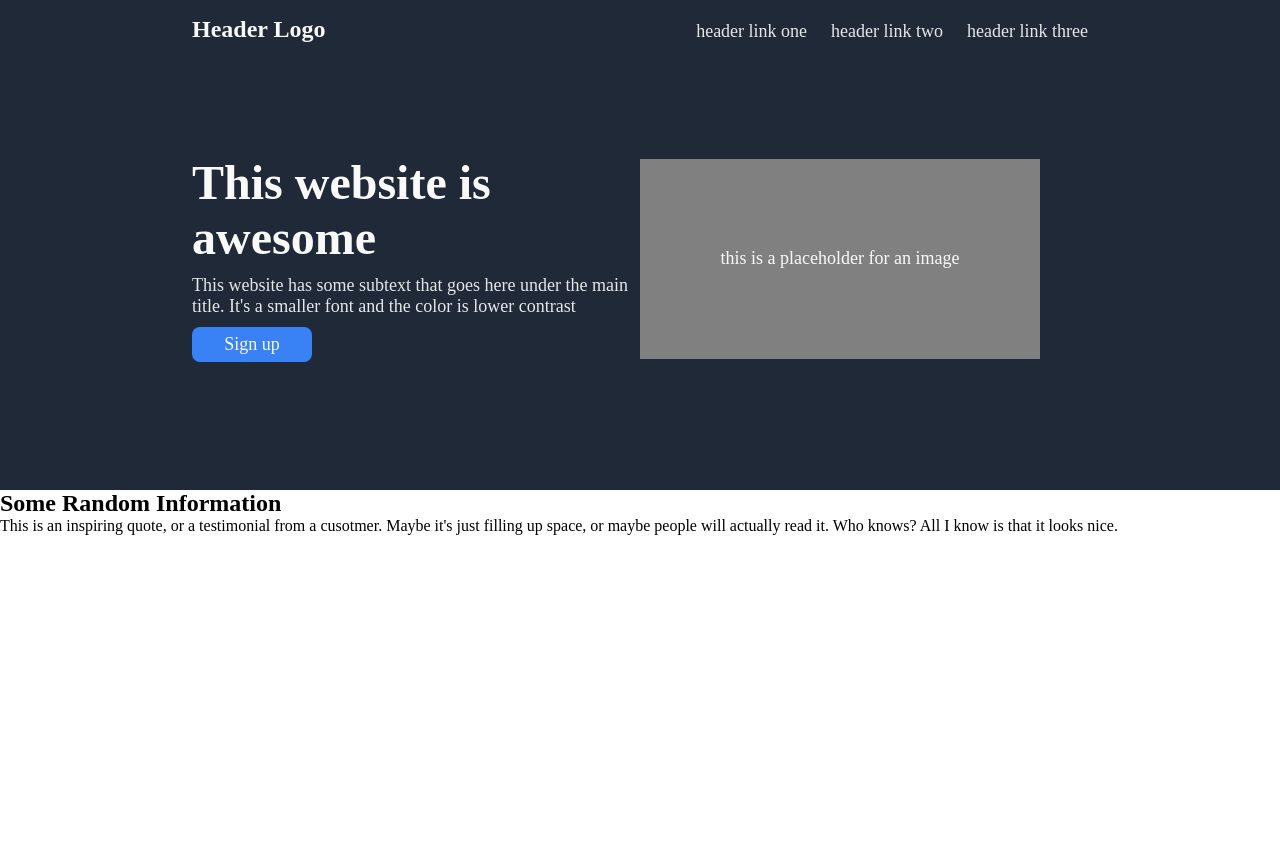
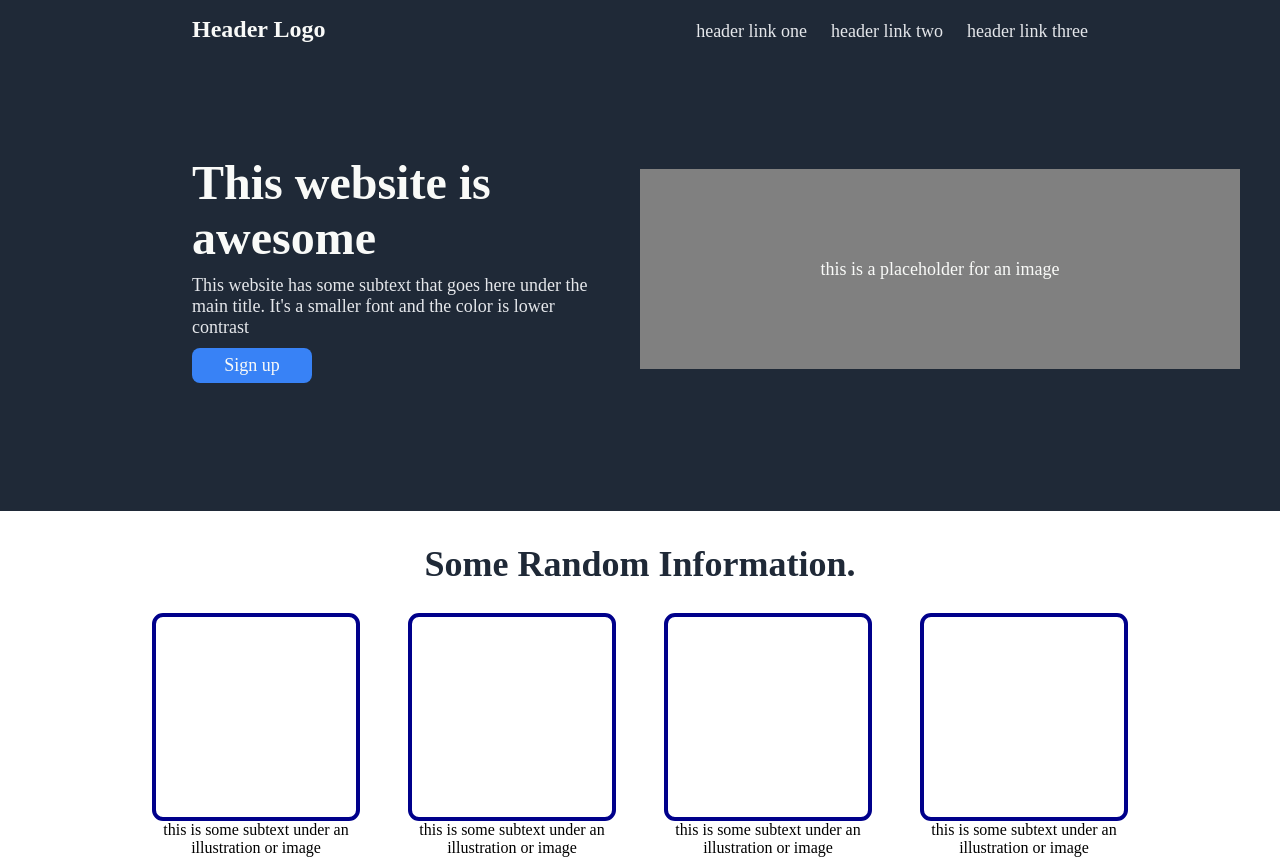
Before and after one commit to wyuan19asu/OdinWebsitePractice, a plain HTML site: page index.html in a window 1280 px wide. Before the commit the page ends 800 px from the top, so only its background shows below. Drawn offline with Linux system fonts and the light colour scheme.

Commit message:
second section done, started item section

```diff
--- a/index.html
+++ b/index.html
@@ -45,20 +45,41 @@
 
     <div class="second">
         <div class="secondContainer">
-            <h2 class="secondHeading"> Some Random Information </h2>
+            <h2 class="secondHeading"> Some Random Information. </h2>
             <div class="itemContainer">
-                <div class="item"></div>
-                <div class="item"></div>
-                <div class="item"></div>
-                <div class="item"></div>
+                <div class="items">
+                    <div class="imageBox">
+                    </div>
+                    <p>this is some subtext under an illustration or image</p>
+                </div>
+                <div class="items">
+                    <div class="imageBox">
+                    </div>
+                    <p>this is some subtext under an illustration or image</p>
+                </div>
+                <div class="items">
+                    <div class="imageBox">
+                    </div>
+                    <p>this is some subtext under an illustration or image</p>
+                </div>
+                <div class="items">
+                    <div class="imageBox">
+                    </div>
+                    <p>this is some subtext under an illustration or image</p>
+                </div>
+
             </div>
         </div>
     </div>
+    </div>
+
+    <!--
     <div class="third">
         <p class="quote">This is an inspiring quote, or a testimonial from a cusotmer. Maybe it's just filling up space,
             or maybe
             people will actually read it. Who knows? All I know is that it looks nice.</p>
     </div>
+    -->
 
     <!--
     <div class="fourth">
--- a/styles.css
+++ b/styles.css
@@ -1,6 +1,6 @@
 * {
-    margin: 0;
-    padding: 0;
+	margin: 0;
+	padding: 0;
 }
 
 body,
@@ -47,6 +47,7 @@ header {
 	justify-content: center;
 	align-items: center;
 	padding: 7em 0;
+	gap: 2em;
 }
 
 .first .leftContainerTop {
@@ -85,20 +86,65 @@ button {
 }
 
 .placeholder {
-	display:flex;
+	display: flex;
 	text-align: center;
 	color: #f9faf8;
-	width: 400px;
+	width: 600px;
 	height: 200px;
 	background-color: gray;
 	justify-content: center;
 	align-items: center;
 }
 
-.placeholdertxt{
+.placeholdertxt {
 	font-size: 18px;
 	text-align: center;
 }
 
 /* ----------------- */
 /* Second Section */
+
+.second {
+	display: flex;
+	flex-direction: column;
+	justify-content: center;
+	align-items: center;
+	padding: 2em 0;
+}
+
+.secondContainer{
+	display: flex;
+	justify-content: center;
+	align-items: center;
+	flex-direction: column;
+}
+h2.secondHeading {
+	font-size: 36px;
+	color: #1f2937;
+}
+
+.itemContainer {
+	height: 140px;
+	width: 80%;
+	padding: 30px;
+	display: flex;
+	align-items: center;
+	flex-direction: row;
+	justify-content: center;
+	margin-top: 50px;
+}
+
+.items {
+	display: flex;
+	flex-direction: column;
+	align-items: center;
+	text-align: center;
+
+}
+
+.imageBox{
+	width: 200px;
+	height: 200px;
+	border: 4px solid darkblue;
+	border-radius: 11px;
+}
```
